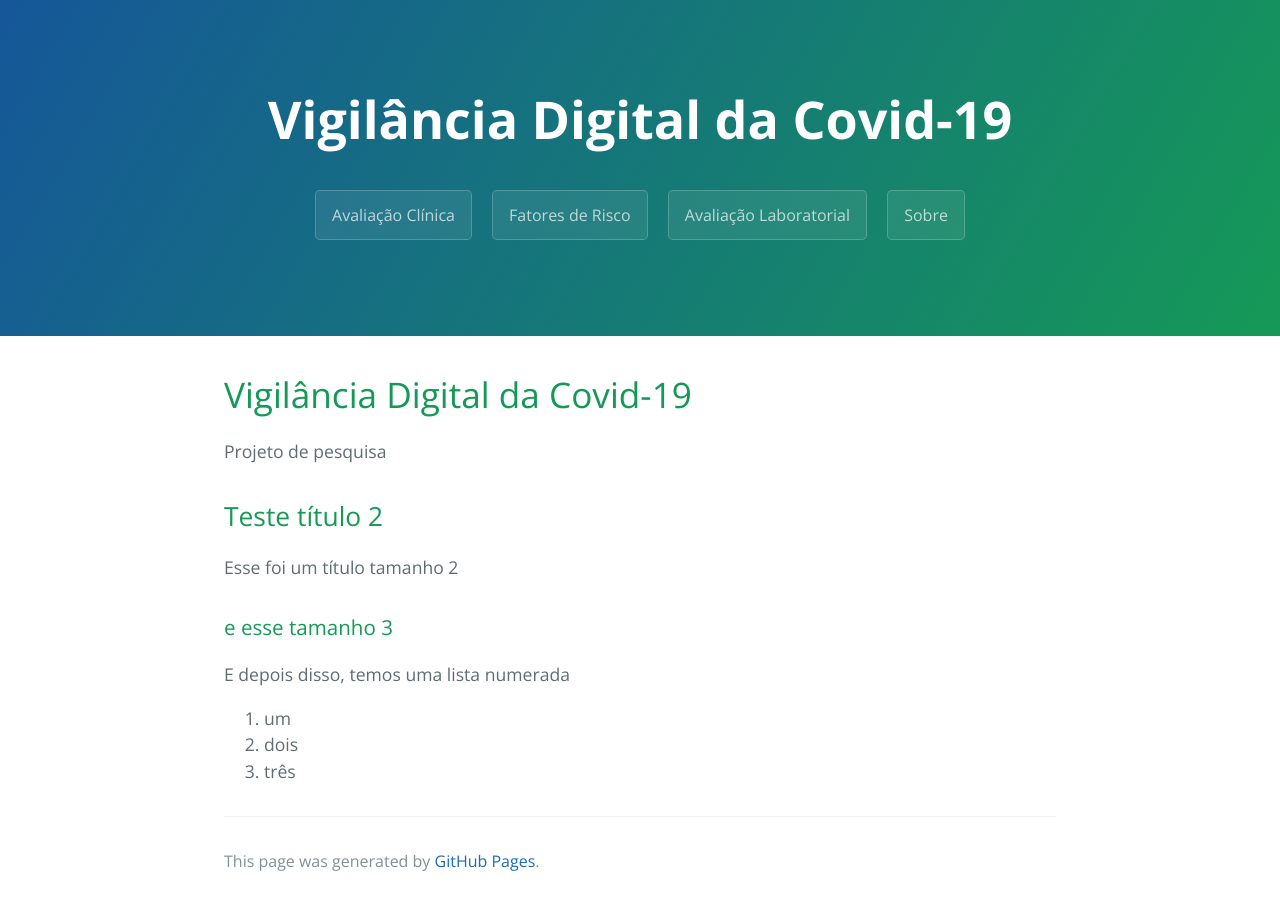
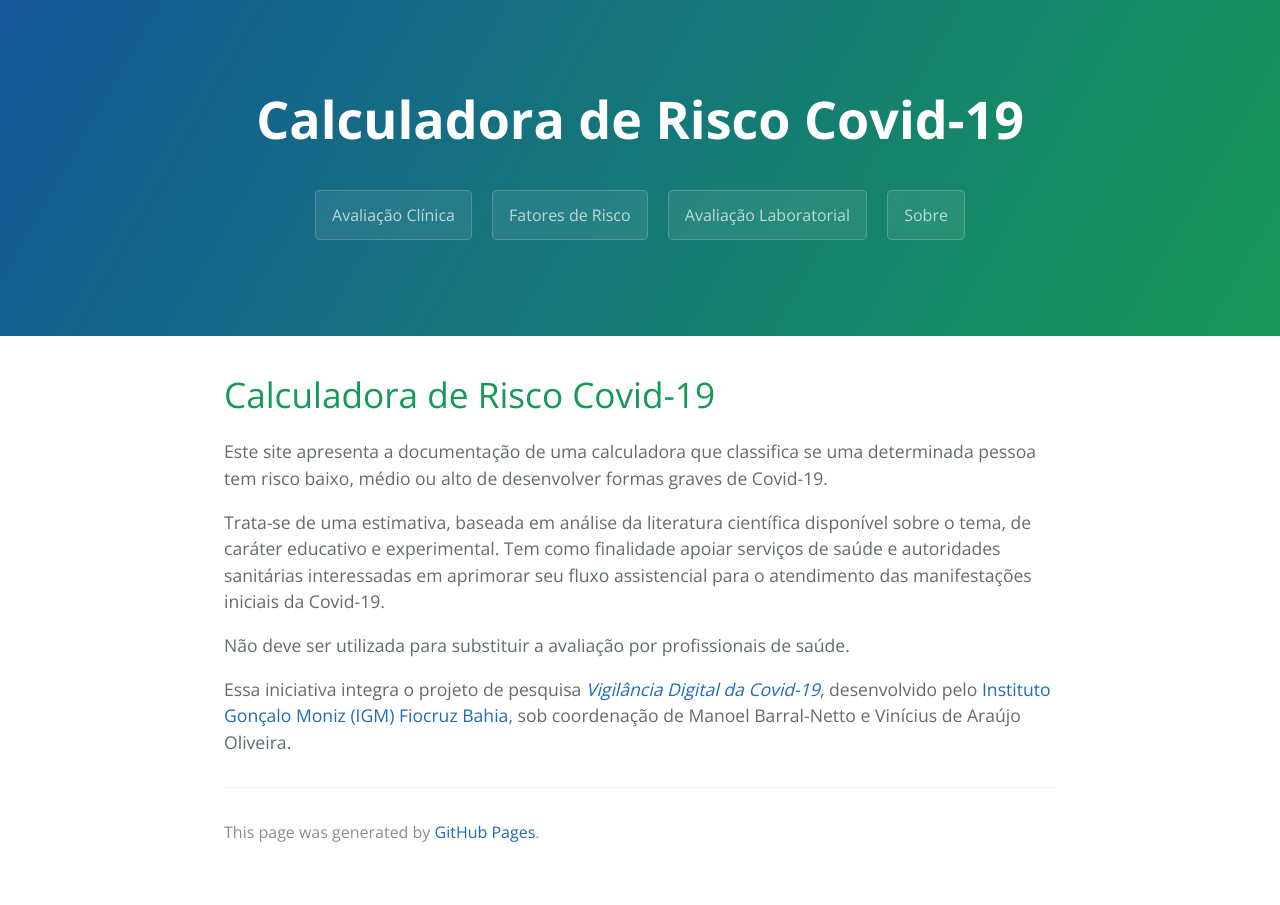
Before and after one commit to vigilanciacovid/vigilanciacovid.github.io, a Jekyll site: the page built from index.md, in a window 1280 px wide. Built offline with Jekyll 4.4.1, drawn with Linux system fonts in a browser that asks for light colours; our own code applies the rules of GitHub Pages for plain Markdown files; the repository's description, which GitHub fills in, is left out.

Commit message:
Update index.md

```diff
--- a/index.md
+++ b/index.md
@@ -1,14 +1,9 @@
-# Vigilância Digital da Covid-19
-Projeto de pesquisa
+# Calculadora de Risco Covid-19
 
-## Teste título 2
+Este site apresenta a documentação de uma calculadora que classifica se uma determinada pessoa tem risco baixo, médio ou alto de desenvolver formas graves de Covid-19.
 
-Esse foi um título tamanho 2
+Trata-se de uma estimativa, baseada em análise da literatura científica disponível sobre o tema, de caráter educativo e experimental. Tem como finalidade apoiar serviços de saúde e autoridades sanitárias interessadas em aprimorar seu fluxo assistencial para o atendimento das manifestações iniciais da Covid-19.
 
-### e esse tamanho 3
+Não deve ser utilizada para substituir a avaliação por profissionais de saúde.
 
-E depois disso, temos uma lista numerada
-
-1. um
-1. dois
-1. três
+Essa iniciativa integra o projeto de pesquisa *[Vigilância Digital da Covid-19](http://vigilanciacovid.net)*, desenvolvido pelo [Instituto Gonçalo Moniz (IGM)   Fiocruz Bahia](https://www.bahia.fiocruz.br), sob coordenação de Manoel Barral-Netto e Vinícius de Araújo Oliveira.
```
